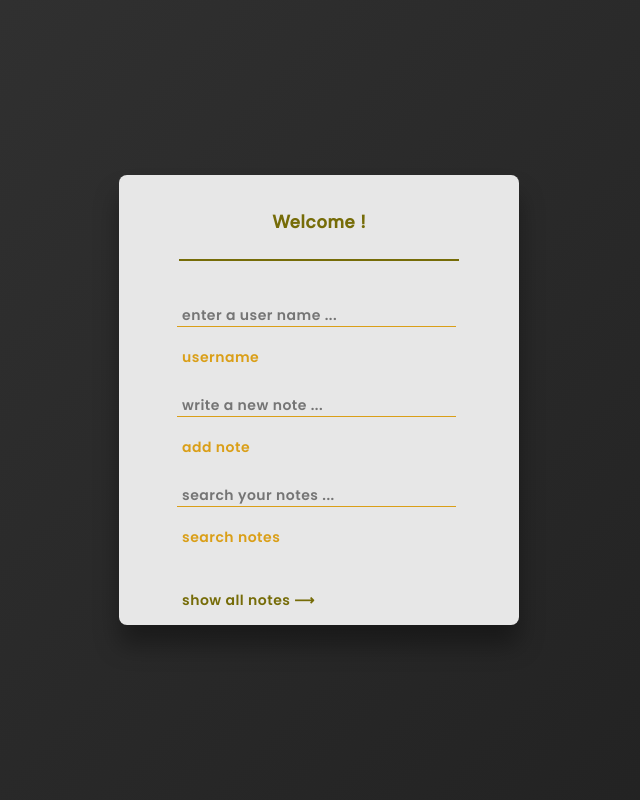
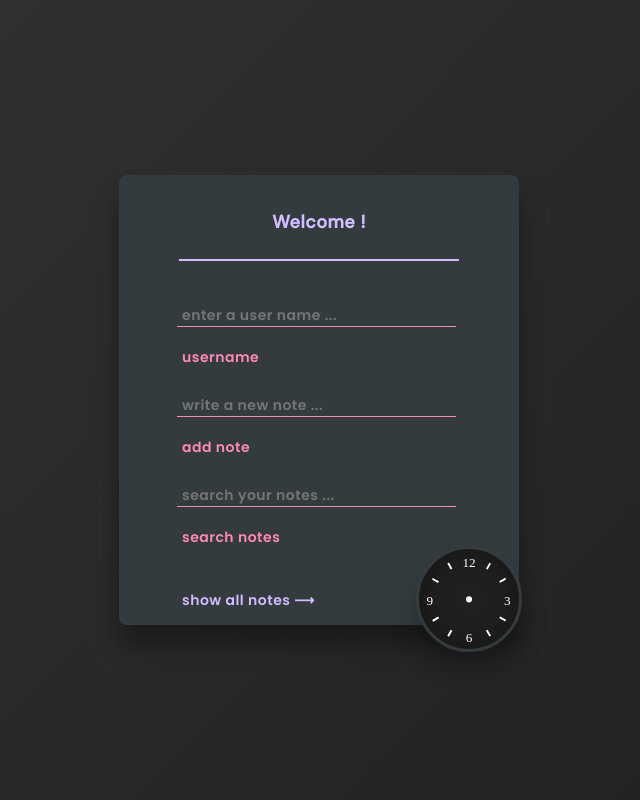
Before and after one commit to yanndepps/PyStuffs, a Flask app: page / in a window 1280 px wide. Shown: the whole page, without its empty margins (321-961 px from the left). Run offline with Flask 3, Linux system fonts and the light colour scheme.

Commit message:
init clock

```diff
--- a/EPFL_PROT/src/static/style.css
+++ b/EPFL_PROT/src/static/style.css
@@ -12,26 +12,26 @@
 
 :root {
 	/* lost time */
+	/* --body-color-start: #333333; */
+	/* --body-color-end: #202020; */
+	/* --main-bg-color: #E7E7E7; */
+	/* --input-form-color: #DA9F18; */
+	/* --input-btn-color: #DA9F18; */
+	/* --txt-data-color: #DA9F18; */
+	/* --border-form-color: #DA9F18; */
+	/* --txt-title-color: #766C08; */
+	/* --border-title-color: #766C08; */
+
+	/* climb the terrace */
 	--body-color-start: #333333;
 	--body-color-end: #202020;
-	--main-bg-color: #E7E7E7;
-	--input-form-color: #DA9F18;
-	--input-btn-color: #DA9F18;
-	--txt-data-color: #DA9F18;
-	--border-form-color: #DA9F18;
-	--txt-title-color: #766C08;
-	--border-title-color: #766C08;
-
-	/* climb the terrace */
-	/* --body-color-start: #333333; */
-	/* --body-color-end: #202020; */
-	/* --main-bg-color: #343B3F; */
-	/* --input-form-color: #FF89B5; */
-	/* --input-btn-color: #FF89B5; */
-	/* --txt-data-color: #FF89B5; */
-	/* --border-form-color: #FF89B5; */
-	/* --txt-title-color: #D1BDFF; */
-	/* --border-title-color: #D1BDFF; */
+	--main-bg-color: #343B3F;
+	--input-form-color: #FF89B5;
+	--input-btn-color: #FF89B5;
+	--txt-data-color: #FF89B5;
+	--border-form-color: #FF89B5;
+	--txt-title-color: #D1BDFF;
+	--border-title-color: #D1BDFF;
 }
 
 body {
@@ -175,7 +175,7 @@ p {
 #home {
   position: absolute;
   top: 495px;
-  left: 190px;
+  /* left: 190px; */
   /* top: 395px; */
   left: 558px;
   font-family: "Poppins",sans-serif;
@@ -221,3 +221,27 @@ p {
   cursor: default;
   outline: none;
 }
+
+/* analog clock */
+.clock {
+	background: #202020;
+	/* background: #16191e; */
+	height: 100px; /* 128px */
+	width: 100px;
+	position: absolute;
+	transform: translate(-50%, -50%);
+	top: 424px;
+	left: 350px;
+	box-sizing: content-box;
+	border-radius: 50%;
+	border: 3px solid #343B3F;
+	/* box-shadow: 15px 15px 35px rgba(0,0,0,0.2), */
+  box-shadow: 0 20px 25px rgba(0,0,0,0.25),
+	inset 0 0 30px rgba(0,0,0,0.4);
+}
+
+img {
+	position: relative;
+	height: 100px;
+	width: 100px;
+}
--- a/EPFL_PROT/src/templates/index.html
+++ b/EPFL_PROT/src/templates/index.html
@@ -39,7 +39,16 @@
 		<form action="/notes" method="get" id="input-form-show">
 			<input type="submit" value="show all notes &#x27f6;" class="home">
 		</form>
+
+		<!-- analog clock -->
+		<div class="clock">
+			<div class="hour hand" id="hour"></div>
+			<div class="minute hand" id="minute"></div>
+			<div class="seconds hand" id="seconds"></div>
+			<img src="static/template.svg" alt="clock">
+		</div>
 	</div>
+
 	<!-- scripts -->
 	<script src="static/script.js"></script>
 </body>
```
Also changed, not shown: EPFL_PROT/src/templates/notes.html (+7 -0 lines), EPFL_PROT/src/static/template.svg (renamed from EPFL_PROT/src/assets/template.svg).
